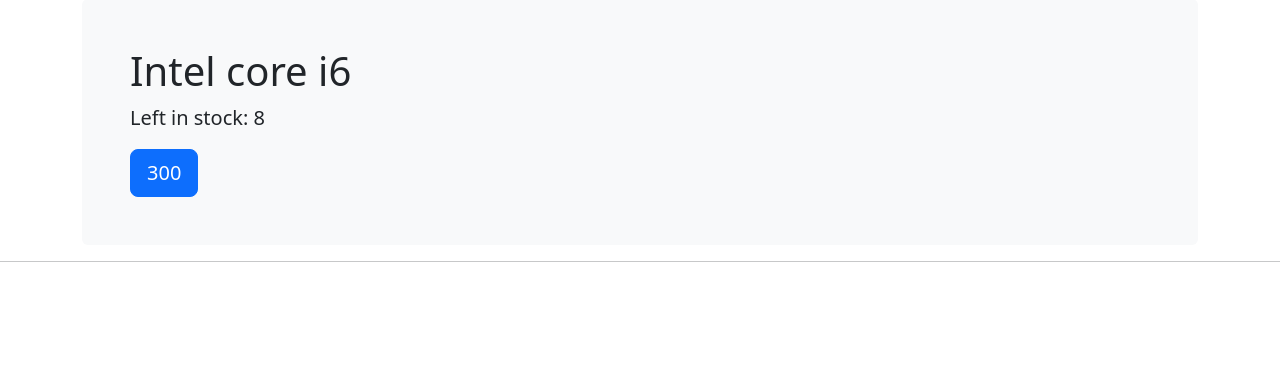
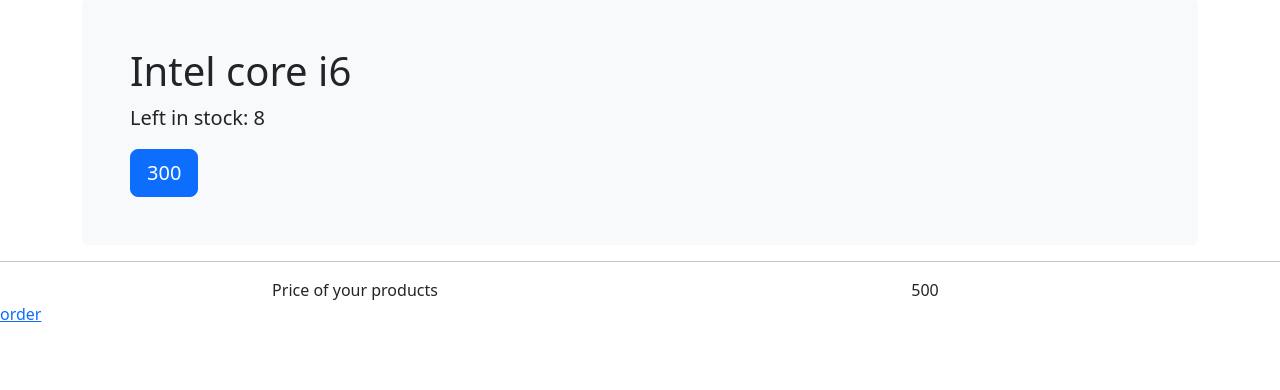
Before and after one commit to ArtsiomSt/OnlineComputerShop, a Django app: page /packet/ in a window 1280 px wide. Shown: the part 344-734 px from the top of the page. Run offline with Django 4.2, Linux system fonts and the light colour scheme; a user stored in the database is signed in; data comes from the database, SQL or seed files in the repository; both versions use the stored data as it was after the commit.

Commit message:
added ordering proccess

```diff
--- a/OnlineShop/mainroot/admin.py
+++ b/OnlineShop/mainroot/admin.py
@@ -1,5 +1,5 @@
 from django.contrib import admin
-from .models import Videocard, Proccessor, Memory, Computer, Manufact, Provider, Category
+from .models import *
 
 
 admin.site.register(Manufact)
@@ -8,4 +8,5 @@ admin.site.register(Proccessor)
 admin.site.register(Videocard)
 admin.site.register(Category)
 admin.site.register(Memory)
+admin.site.register(Transport)
 # Register your models here.
--- a/OnlineShop/mainroot/models.py
+++ b/OnlineShop/mainroot/models.py
@@ -90,3 +90,20 @@ class Computer(Product):
 
     def __str__(self):
         return self.title
+
+
+class Transport(models.Model):
+    title = models.CharField(max_length=50)
+
+    def __str__(self):
+        return self.title
+
+
+class Users_order(models.Model):
+    users_fio = models.CharField(max_length=100)
+    user = models.ForeignKey(User, on_delete=models.CASCADE)
+    phone_number = models.CharField(max_length=50)
+    users_products = models.ManyToManyField(Product, blank=False)
+    users_address = models.CharField(max_length=100, blank=True, null=True)
+    dest_type = models.ForeignKey(Transport, blank=False,  null=True, on_delete=models.CASCADE)
+    full_price = models.IntegerField()
--- a/OnlineShop/mainroot/templates/mainroot/users_packet.html
+++ b/OnlineShop/mainroot/templates/mainroot/users_packet.html
@@ -17,4 +17,15 @@
     {% empty %}
     <h1>There are no products there</h1>
     {% endfor %}
+<div class="container text-center">
+  <div class="row">
+    <div class="col">
+      Price of your products
+    </div>
+    <div class="col">
+      {{ user_spents }}
+    </div>
+  </div>
+</div>
+<a href="{% url 'ordering' %}">order</a>
 {% endblock %}
--- a/OnlineShop/mainroot/urls.py
+++ b/OnlineShop/mainroot/urls.py
@@ -10,5 +10,6 @@ urlpatterns = [
     path('signin/', sign_in_user, name='signin'),
     path('signout/', signout, name = 'signout'),
     path('addtopacket/<int:product_id>', product_to_pocket, name='prodtopack'),
-    path('packet/', users_packet, name='packet'),
+    path('packet/', Users_products.as_view(), name='packet'),
+    path('odering/', Ordering_view.as_view(), name='ordering')
 ]
--- a/OnlineShop/mainroot/views.py
+++ b/OnlineShop/mainroot/views.py
@@ -3,7 +3,8 @@ from django.db.models import Count, F
 from django.http import HttpResponse
 from django.shortcuts import render, get_object_or_404, redirect
 from .models import *
-from .forms import UserSingUp, UserSignIn
+from django.views import View
+from .forms import UserSingUp, UserSignIn, UserOrderForm
 
 def homepage(request):
     message = ''
@@ -117,7 +118,7 @@ def product_to_pocket(request, product_id):
         return redirect('signin')
     cur_user = request.user
     cur_product = get_object_or_404(Product, pk=product_id)
-    if not cur_product.remain_in_stock >0:
+    if not cur_product.remain_in_stock > 0:
         return redirect('home')
     if cur_user not in cur_product.ordered_by.all():
         cur_product.ordered_by.add(cur_user)
@@ -131,14 +132,41 @@ def product_to_pocket(request, product_id):
     return redirect(cur_product)
 
 
-def users_packet(request):
-    if not request.user.is_authenticated:
-        return redirect('signin')
-    cur_user = request.user
-    user_products = cur_user.product_set.all()
-    print(user_products)
+class Users_products(View):
+    def get(self, request):
+        if not self.request.user.is_authenticated:
+            return redirect('signin')
+        cur_user = self.request.user
+        user_products = cur_user.product_set.all()
+        user_spents = count_spents(user_products)
+        context = {
+            'products':user_products,
+            'title':'Packet',
+            'user_spents': user_spents,
+        }
+        return render(self.request, 'mainroot/users_packet.html', context)
+
+
+class Ordering_view(View):
     context = {
-        'products':user_products,
-        'title':'Packet',
+        'title':'Ordering Process'
     }
-    return render(request, 'mainroot/users_packet.html', context)
+    def get(self, request):
+        form = UserOrderForm()
+        self.context['form'] = form
+        return render(self.request, 'mainroot/ordering.html', self.context)
+
+    def post(self, request):
+        form = UserOrderForm(self.request.POST)
+        if form.is_valid():
+            order = Users_order.objects.create(**form.cleaned_data, user=self.request.user, full_price=count_spents(self.request.user.product_set.all()))
+            for item in self.request.user.product_set.all():
+                order.users_products.add(item)
+            order.save()
+            return redirect('home')
+
+def count_spents(query_set):
+    users_packet_price = 0
+    for item in query_set:
+        users_packet_price += int(item.price)
+    return users_packet_price
```
Also changed, not shown: OnlineShop/mainroot/forms.py (+7 -0 lines), OnlineShop/mainroot/templates/mainroot/ordering.html (added, +13 -0 lines), OnlineShop/db.sqlite3, OnlineShop/mainroot/migrations/0004_transport_users_order.py (added), 1 other file.
